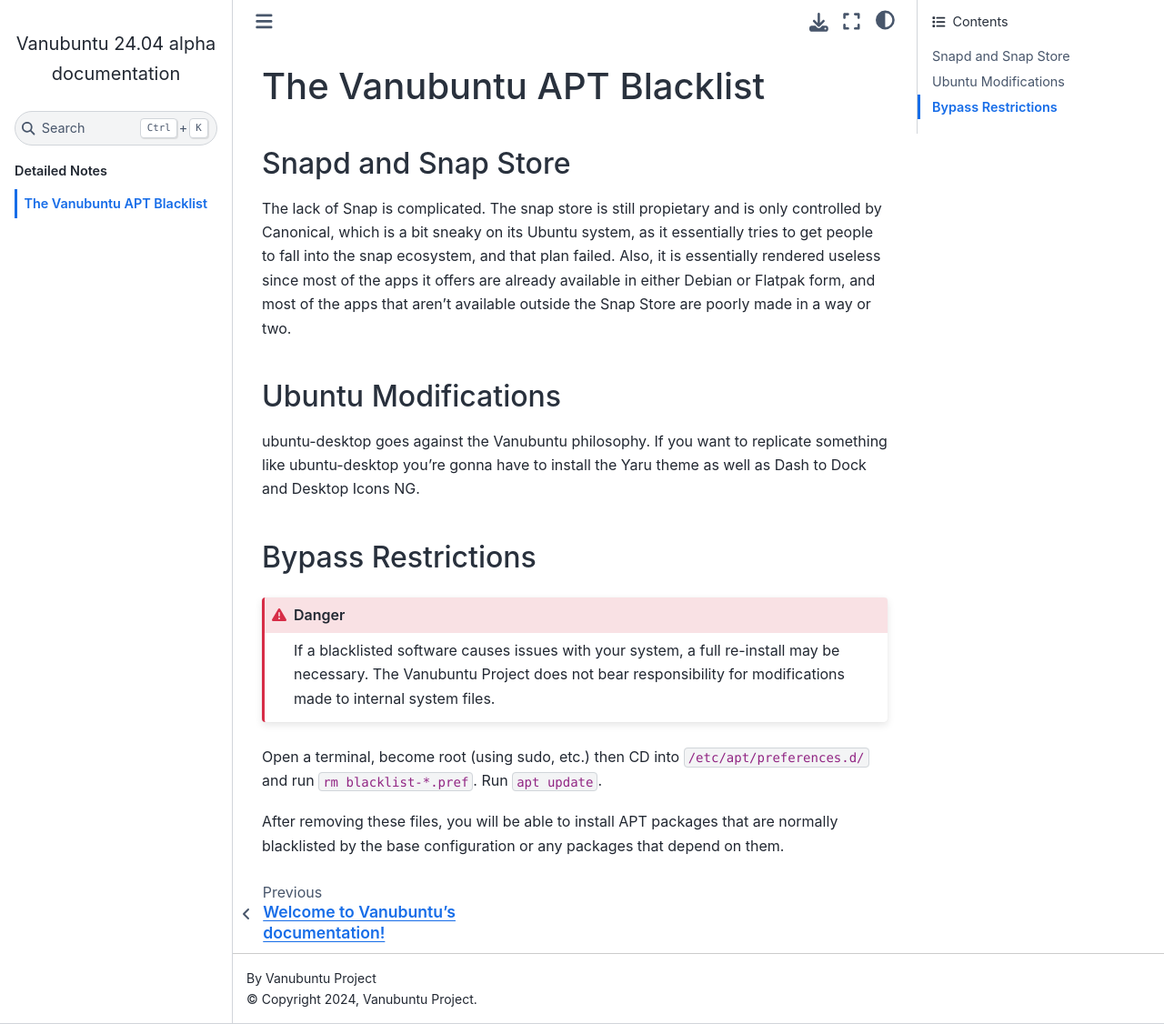
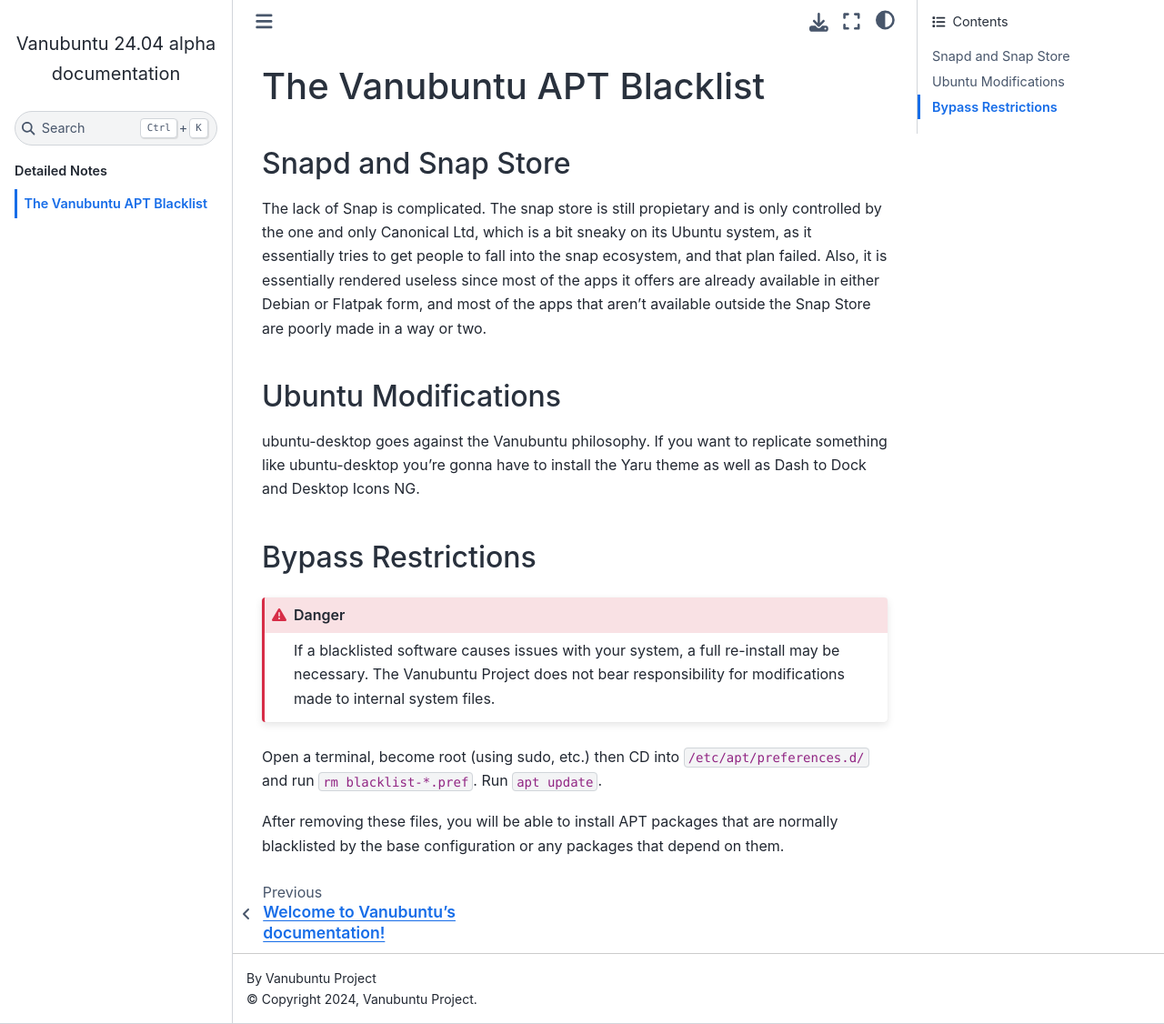
Before and after one commit to vanubuntu/VanubISO, a Sphinx documentation site: the page built from docs/misc/blacklist.rst, in a window 1280 px wide and 1126 px high. Shown: the whole window at 91% size. Built offline with Sphinx 7.4.7 and the Sphinx Book theme 1.1.4, drawn with Linux system fonts in a browser that asks for light colours.

Commit message:
Update blacklist.rst

```diff
--- a/docs/misc/blacklist.rst
+++ b/docs/misc/blacklist.rst
@@ -4,7 +4,7 @@
 Snapd and Snap Store
 --------------------
 
-The lack of Snap is complicated. The snap store is still propietary and is only controlled by Canonical, which is a bit sneaky on its Ubuntu system, as it essentially tries to get people to fall into the snap ecosystem, and that plan failed. Also, it is essentially rendered useless since most of the apps it offers are already available in either Debian or Flatpak form, and most of the apps that aren't available outside the Snap Store are poorly made in a way or two.
+The lack of Snap is complicated. The snap store is still propietary and is only controlled by the one and only Canonical Ltd, which is a bit sneaky on its Ubuntu system, as it essentially tries to get people to fall into the snap ecosystem, and that plan failed. Also, it is essentially rendered useless since most of the apps it offers are already available in either Debian or Flatpak form, and most of the apps that aren't available outside the Snap Store are poorly made in a way or two.
 
 Ubuntu Modifications
 --------------------
```
